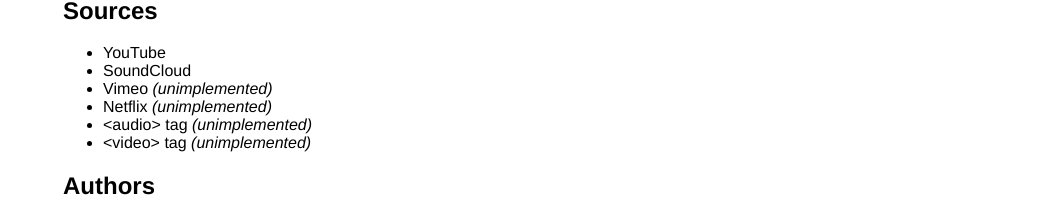
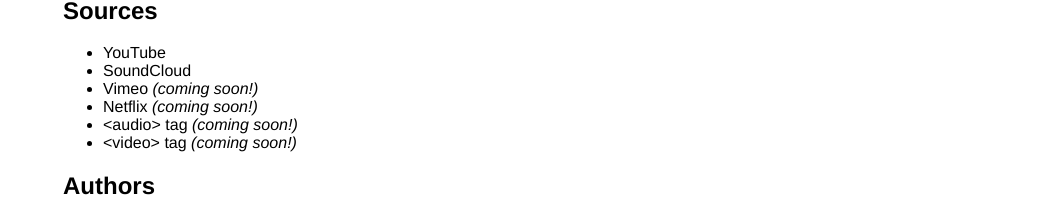
Before and after one commit to stevestreza/EmbedMonster, a plain HTML site: page index.html in a window 1280 px wide. Shown: the part 596-797 px from the top of the page, without its empty margins (227-1280 px from the left). Drawn offline with Linux system fonts and the light colour scheme.

Commit message:
Added more description

```diff
--- a/index.html
+++ b/index.html
@@ -62,10 +62,10 @@
 	<ul>
 		<li>YouTube</li>
 		<li>SoundCloud</li>
-		<li>Vimeo <em>(unimplemented)</em></li>
-		<li>Netflix <em>(unimplemented)</em></li>
-		<li>&lt;audio&gt; tag <em>(unimplemented)</em></li>
-		<li>&lt;video&gt; tag <em>(unimplemented)</em></li>
+		<li>Vimeo <em>(coming soon!)</em></li>
+		<li>Netflix <em>(coming soon!)</em></li>
+		<li>&lt;audio&gt; tag <em>(coming soon!)</em></li>
+		<li>&lt;video&gt; tag <em>(coming soon!)</em></li>
 	</ul>
 
       <h2>Authors</h2>
```
